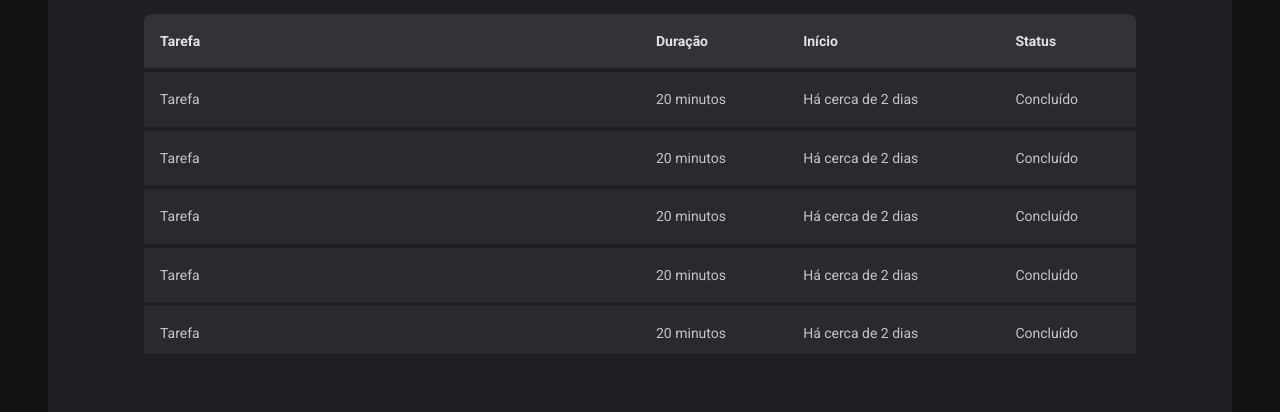
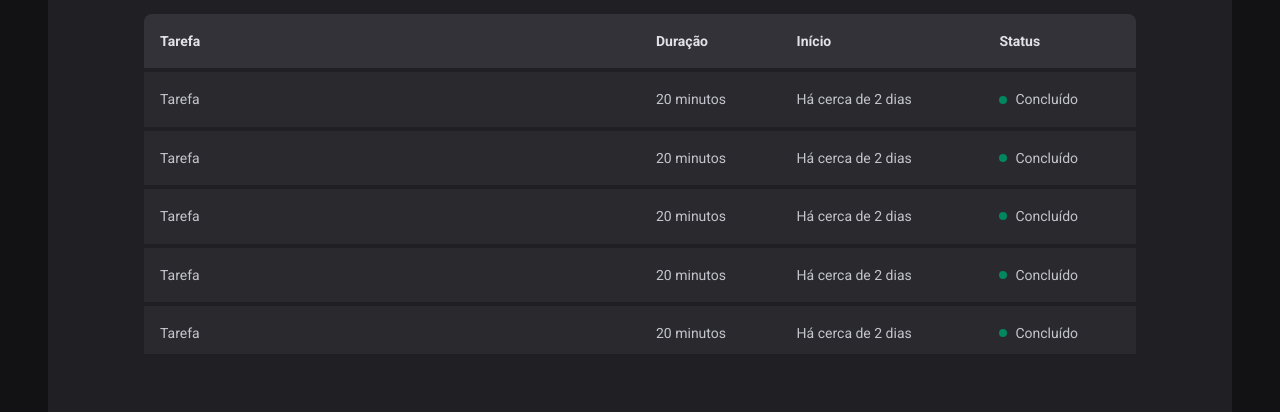
Before and after one commit to gabrielpramalho/ignite-timer, a React (Vite) app: page /history in a window 1280 px wide. Shown: the part 270-682 px from the top of the page. Built offline with nearby package versions, Linux system fonts and the light colour scheme.

Commit message:
Add status component to History page

```diff
--- a/src/pages/History/index.tsx
+++ b/src/pages/History/index.tsx
@@ -1,4 +1,4 @@
-import { HistoryContainer, HistoryList } from './styles'
+import { HistoryContainer, HistoryList, Status } from './styles'
 
 export function History() {
   return (
@@ -20,133 +20,177 @@
               <td>Tarefa</td>
               <td>20 minutos</td>
               <td>Há cerca de 2 dias</td>
-              <td>Concluído</td>
+              <td>
+                <Status statusColor="green">Concluído</Status>
+              </td>
             </tr>
             <tr>
               <td>Tarefa</td>
               <td>20 minutos</td>
               <td>Há cerca de 2 dias</td>
-              <td>Concluído</td>
+              <td>
+                <Status statusColor="green">Concluído</Status>
+              </td>
             </tr>
             <tr>
               <td>Tarefa</td>
               <td>20 minutos</td>
               <td>Há cerca de 2 dias</td>
-              <td>Concluído</td>
+              <td>
+                <Status statusColor="green">Concluído</Status>
+              </td>
             </tr>
             <tr>
               <td>Tarefa</td>
               <td>20 minutos</td>
               <td>Há cerca de 2 dias</td>
-              <td>Concluído</td>
+              <td>
+                <Status statusColor="green">Concluído</Status>
+              </td>
             </tr>
             <tr>
               <td>Tarefa</td>
               <td>20 minutos</td>
               <td>Há cerca de 2 dias</td>
-              <td>Concluído</td>
+              <td>
+                <Status statusColor="green">Concluído</Status>
+              </td>
             </tr>
             <tr>
               <td>Tarefa</td>
               <td>20 minutos</td>
               <td>Há cerca de 2 dias</td>
-              <td>Concluído</td>
+              <td>
+                <Status statusColor="green">Concluído</Status>
+              </td>
             </tr>
             <tr>
               <td>Tarefa</td>
               <td>20 minutos</td>
               <td>Há cerca de 2 dias</td>
-              <td>Concluído</td>
+              <td>
+                <Status statusColor="green">Concluído</Status>
+              </td>
             </tr>
             <tr>
               <td>Tarefa</td>
               <td>20 minutos</td>
               <td>Há cerca de 2 dias</td>
-              <td>Concluído</td>
+              <td>
+                <Status statusColor="green">Concluído</Status>
+              </td>
             </tr>
             <tr>
               <td>Tarefa</td>
               <td>20 minutos</td>
               <td>Há cerca de 2 dias</td>
-              <td>Concluído</td>
+              <td>
+                <Status statusColor="green">Concluído</Status>
+              </td>
             </tr>
             <tr>
               <td>Tarefa</td>
               <td>20 minutos</td>
               <td>Há cerca de 2 dias</td>
-              <td>Concluído</td>
+              <td>
+                <Status statusColor="green">Concluído</Status>
+              </td>
             </tr>
             <tr>
               <td>Tarefa</td>
               <td>20 minutos</td>
               <td>Há cerca de 2 dias</td>
-              <td>Concluído</td>
+              <td>
+                <Status statusColor="green">Concluído</Status>
+              </td>
             </tr>
             <tr>
               <td>Tarefa</td>
               <td>20 minutos</td>
               <td>Há cerca de 2 dias</td>
-              <td>Concluído</td>
+              <td>
+                <Status statusColor="green">Concluído</Status>
+              </td>
             </tr>
             <tr>
               <td>Tarefa</td>
               <td>20 minutos</td>
               <td>Há cerca de 2 dias</td>
-              <td>Concluído</td>
+              <td>
+                <Status statusColor="green">Concluído</Status>
+              </td>
             </tr>
             <tr>
               <td>Tarefa</td>
               <td>20 minutos</td>
               <td>Há cerca de 2 dias</td>
-              <td>Concluído</td>
+              <td>
+                <Status statusColor="green">Concluído</Status>
+              </td>
             </tr>
             <tr>
               <td>Tarefa</td>
               <td>20 minutos</td>
               <td>Há cerca de 2 dias</td>
-              <td>Concluído</td>
+              <td>
+                <Status statusColor="green">Concluído</Status>
+              </td>
             </tr>
             <tr>
               <td>Tarefa</td>
               <td>20 minutos</td>
               <td>Há cerca de 2 dias</td>
-              <td>Concluído</td>
+              <td>
+                <Status statusColor="green">Concluído</Status>
+              </td>
             </tr>
             <tr>
               <td>Tarefa</td>
               <td>20 minutos</td>
               <td>Há cerca de 2 dias</td>
-              <td>Concluído</td>
+              <td>
+                <Status statusColor="green">Concluído</Status>
+              </td>
             </tr>
             <tr>
               <td>Tarefa</td>
               <td>20 minutos</td>
               <td>Há cerca de 2 dias</td>
-              <td>Concluído</td>
+              <td>
+                <Status statusColor="green">Concluído</Status>
+              </td>
             </tr>
             <tr>
               <td>Tarefa</td>
               <td>20 minutos</td>
               <td>Há cerca de 2 dias</td>
-              <td>Concluído</td>
+              <td>
+                <Status statusColor="green">Concluído</Status>
+              </td>
             </tr>
             <tr>
               <td>Tarefa</td>
               <td>20 minutos</td>
               <td>Há cerca de 2 dias</td>
-              <td>Concluído</td>
+              <td>
+                <Status statusColor="green">Concluído</Status>
+              </td>
             </tr>
             <tr>
               <td>Tarefa</td>
               <td>20 minutos</td>
               <td>Há cerca de 2 dias</td>
-              <td>Concluído</td>
+              <td>
+                <Status statusColor="green">Concluído</Status>
+              </td>
             </tr>
             <tr>
               <td>Tarefa</td>
               <td>20 minutos</td>
               <td>Há cerca de 2 dias</td>
-              <td>Concluído</td>
+              <td>
+                <Status statusColor="green">Concluído</Status>
+              </td>
             </tr>
           </tbody>
         </table>
--- a/src/pages/History/styles.ts
+++ b/src/pages/History/styles.ts
@@ -85,3 +85,27 @@
     }
   }
 `
+
+const STATUS_COLORS = {
+  yellow: 'yellow-500',
+  green: 'green-500',
+  red: 'red-500',
+} as const
+
+interface StatusProps {
+  statusColor: keyof typeof STATUS_COLORS
+}
+
+export const Status = styled.span<StatusProps>`
+  display: flex;
+  align-items: center;
+  gap: 0.5rem;
+
+  &::before {
+    content: '';
+    width: 0.5rem;
+    height: 0.5rem;
+    border-radius: 999px;
+    background: ${(props) => props.theme[STATUS_COLORS[props.statusColor]]};
+  }
+`
```
